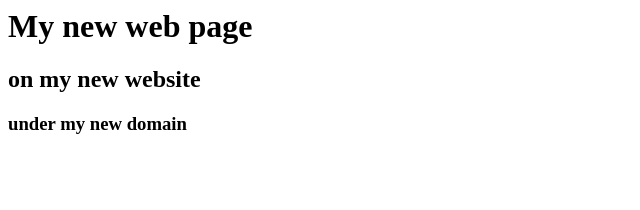
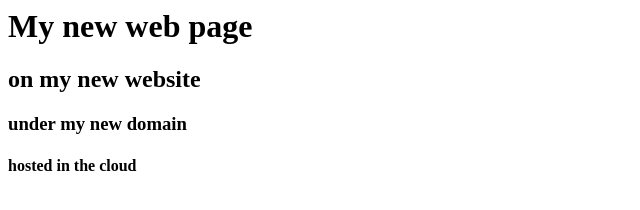
Before and after one commit to unimmortal1/pubtest, a plain HTML site: page index.html in a window 1280 px wide. Shown: the whole page, without its empty margins (0-640 px from the left). Drawn offline with Linux system fonts and the light colour scheme.

Commit message:
Update index.html

```diff
--- a/index.html
+++ b/index.html
@@ -3,3 +3,5 @@
 <h2> on my new website </h2>
 
 <h3> under my new domain </h3>
+
+<h4> hosted in the cloud </h4>
```
